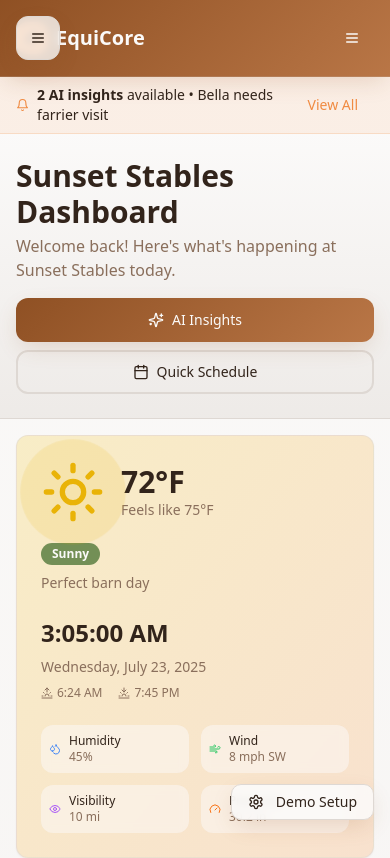
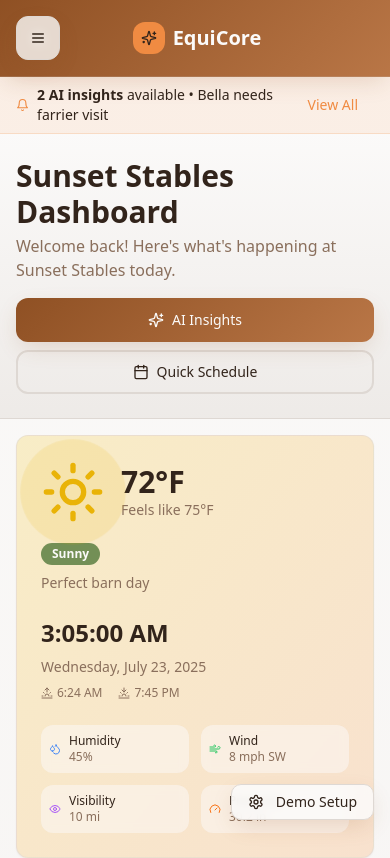
Before and after one commit to Jsewell02/equicore-barn-buddy, a React (Vite) app: page / in a window 390 px wide. Shown: the top 858 px of the page. Built offline with nearby package versions, Linux system fonts and the light colour scheme.

Commit message:
Fix mobile navigation overlap
Adjusted spacing in the mobile navigation to resolve overlapping elements in the top-left corner.

```diff
--- a/src/components/layout/Navigation.tsx
+++ b/src/components/layout/Navigation.tsx
@@ -21,12 +21,6 @@ const Navigation = () => {
       {/* Mobile Header */}
       <div className="lg:hidden bg-gradient-primary border-b border-border/20 shadow-barn">
         <div className="flex items-center justify-between p-4">
-          <div className="flex items-center space-x-2">
-            <div className="w-8 h-8 bg-accent rounded-lg flex items-center justify-center">
-              <Sparkles className="w-4 h-4 text-accent-foreground" />
-            </div>
-            <span className="text-xl font-bold text-primary-foreground">EquiCore</span>
-          </div>
           <Button
             variant="ghost"
             size="icon"
@@ -35,6 +29,13 @@ const Navigation = () => {
           >
             {isMobileMenuOpen ? <X className="w-5 h-5" /> : <Menu className="w-5 h-5" />}
           </Button>
+          <div className="flex items-center space-x-2">
+            <div className="w-8 h-8 bg-accent rounded-lg flex items-center justify-center">
+              <Sparkles className="w-4 h-4 text-accent-foreground" />
+            </div>
+            <span className="text-xl font-bold text-primary-foreground">EquiCore</span>
+          </div>
+          <div className="w-10"></div>
         </div>
       </div>
 
```
